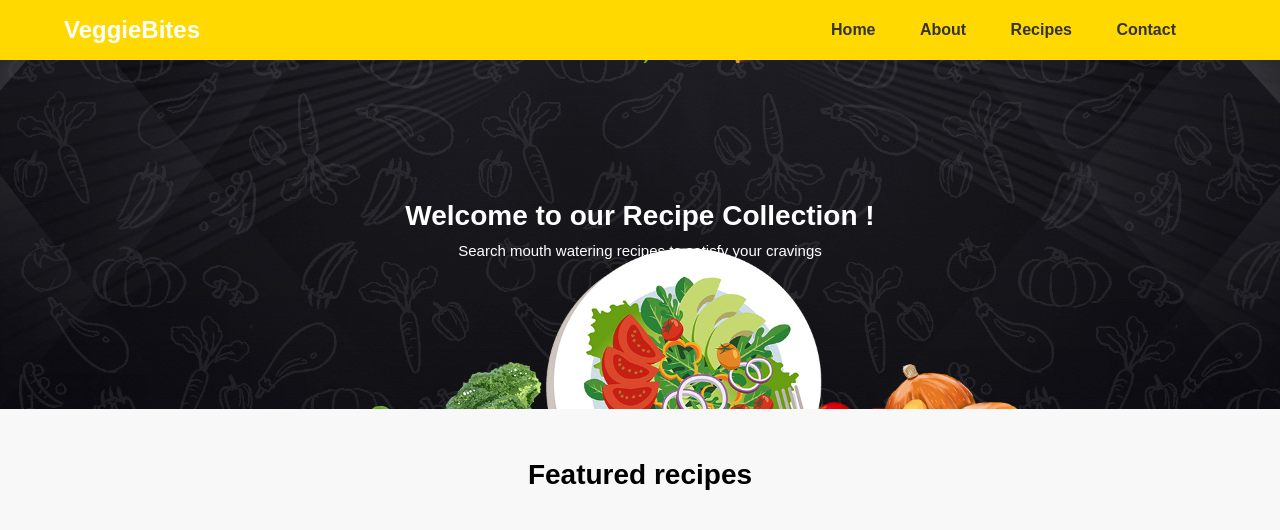
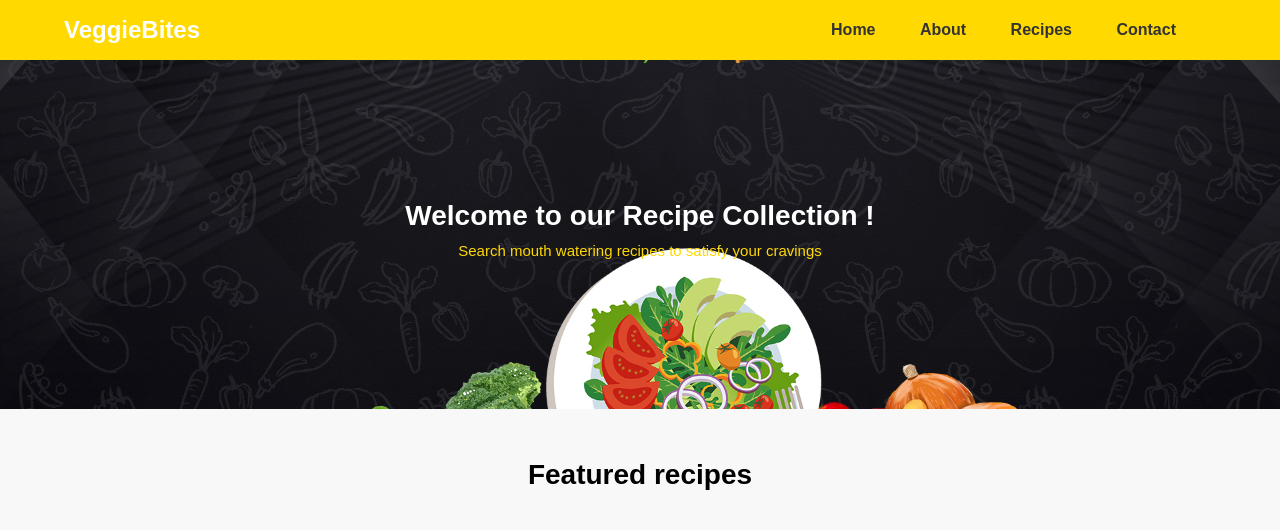
Before and after one commit to Anshul563/Recipe-Website-Code, a plain HTML site: page index.html in a window 1280 px wide. Shown: the top 530 px of the page. Drawn offline with Linux system fonts and the light colour scheme.

Commit message:
Update style.css

```diff
--- a/style.css
+++ b/style.css
@@ -70,13 +70,14 @@ nav ul li:hover {
 
 
 .hero h2 {
-    font-size: 36px;
+    font-size: 40px;
     margin-bottom: 10px;
 }
 
 .hero p {
-    font-size: 20px;
+    font-size: 22px;
     margin-bottom: 10px;
+    color:#ffd900;
 }
 
 .search-box {
```
